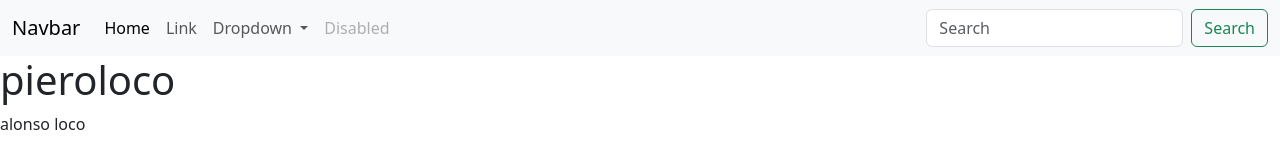
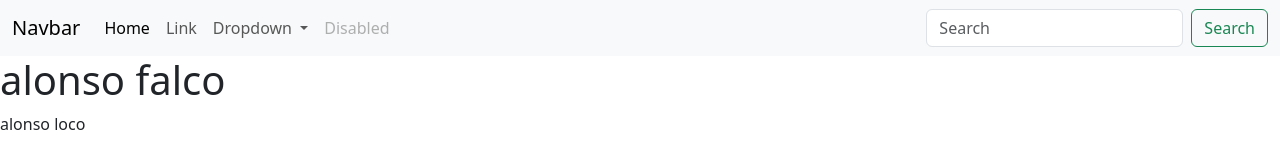
Before and after one commit to pieroreip/MiniVery, a plain HTML site: page index.html in a window 1280 px wide. Drawn offline with nearby package versions, Linux system fonts and the light colour scheme.

Commit message:
Update index.html

```diff
--- a/index.html
+++ b/index.html
@@ -46,7 +46,7 @@
 </nav>
 </header>
 
-    <h1 >pieroloco</h1>
+    <h1 >alonso falco	</h1>
     <p>alonso loco
 
     </p>
```
